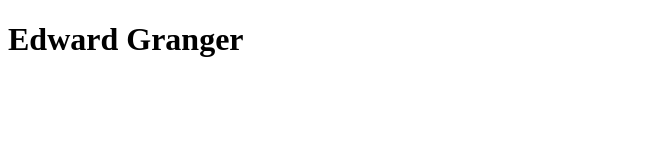
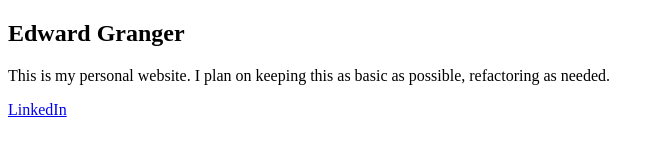
Before and after one commit to ebgranger/ebgranger.github.io, a plain HTML site: page index.html in a window 1280 px wide. Shown: the whole page, without its empty margins (0-660 px from the left). Drawn offline with Linux system fonts and the light colour scheme.

Commit message:
adding additional content, center CSS

```diff
--- a/index.html
+++ b/index.html
@@ -6,6 +6,10 @@
 	<link rel=”author” href=”https://plus.google.com/+EdwardGrangerwebdev”/>
 </head>
 <body>
-	<h1>Edward Granger</h1>
+	<section style="margin: 0 auto;">
+		<h1>Edward Granger</h1>
+		<p>This is my personal website. I plan on keeping this as basic as possible, refactoring as needed.</p>
+		<a href="https://www.linkedin.com/in/edward-granger-56707844">LinkedIn</a>
+	</section>
 </body>
 </html>
```
